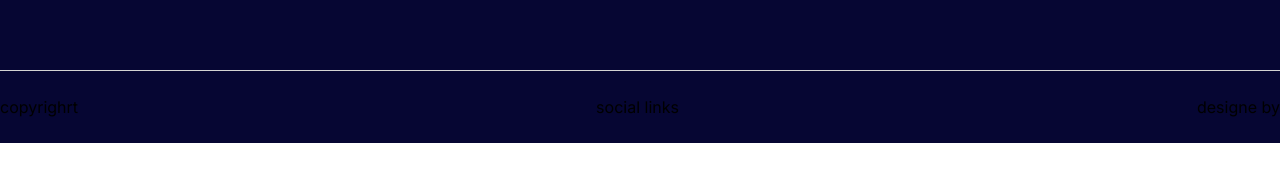
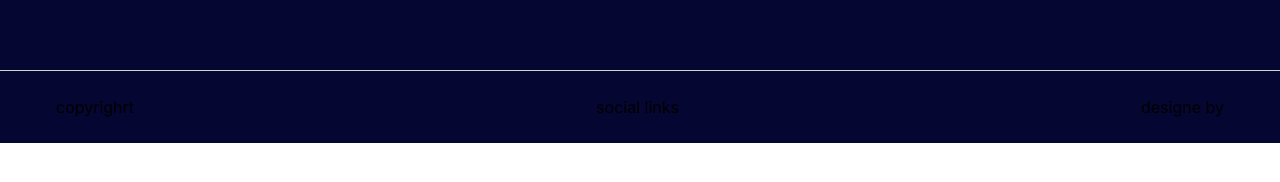
Before and after one commit to bolowys33/ace-grit, a Next.js app: page / in a window 1280 px wide. Shown: the part 414-596 px from the top of the page. Built offline with nearby package versions, Linux system fonts and the light colour scheme.

Commit message:
Update footer

```diff
--- a/components/Footer.tsx
+++ b/components/Footer.tsx
@@ -56,7 +56,7 @@ const Footer = () => {
                     </div>
                 </div>
             </div>
-            <div className="flex flex-col items-center justify-between mt-8 py-6 border-t border-gray md:flex-row md:justify-between md:items-center ">
+            <div className="flex flex-col items-center justify-between mt-8 py-6 border-t border-gray md:flex-row md:justify-between md:items-center md:px-14 ">
                 <p>copyrighrt</p>
                 <p>social links</p>
                 <p>designe by</p>
```
